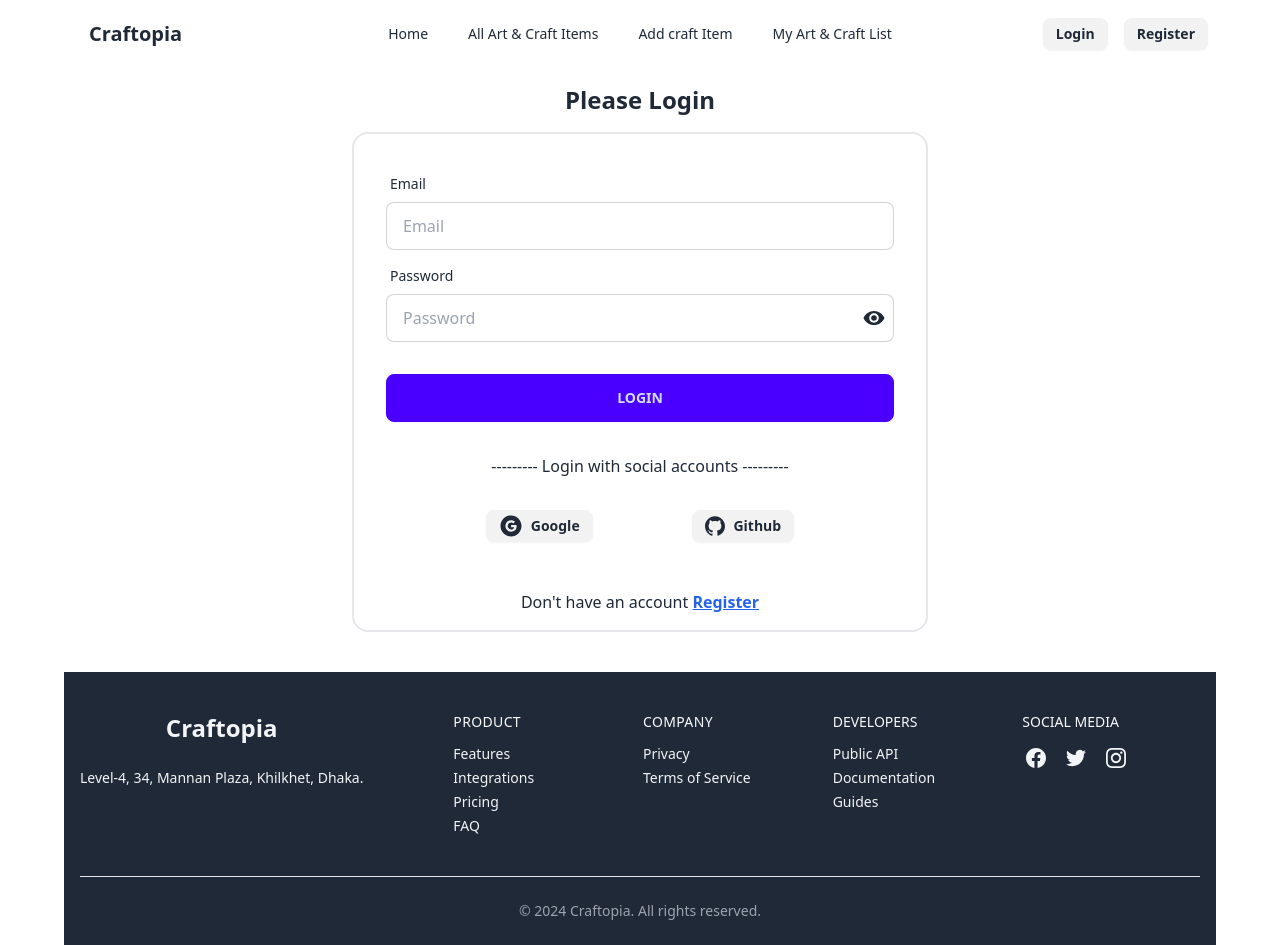
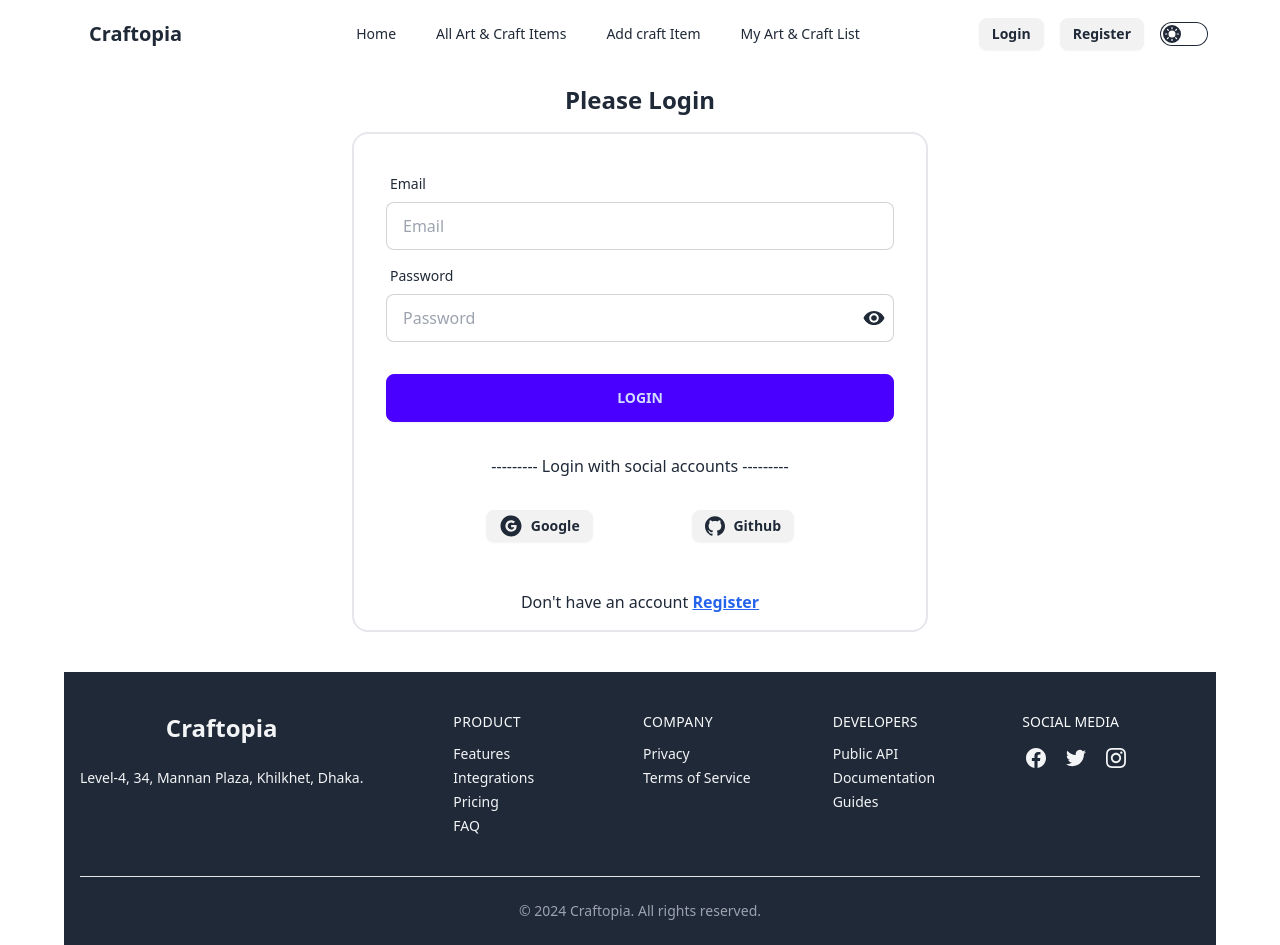
Before and after one commit to HasnatShahriar/craftopia, a React (Vite) app: page /login in a window 1280 px wide. Built offline with nearby package versions, Linux system fonts and the light colour scheme; no server answers.

Commit message:
added the functionality of dark & ligth theme

```diff
--- a/src/pages/shared/Navbar.css
+++ b/src/pages/shared/Navbar.css
@@ -1,5 +1,5 @@
 #sidebar a.active {
-  color: rgb(53, 35, 2);
+  color: rgb(108, 108, 224);
   border: 2px solid blue;
   font-weight: 700;
   background-color: transparent;
--- a/src/pages/shared/Navbar.jsx
+++ b/src/pages/shared/Navbar.jsx
@@ -1,5 +1,185 @@
 
-import { useContext } from "react";
+// import { useContext } from "react";
+// import { Link, NavLink } from "react-router-dom";
+// import { AuthContext } from "../../providers/AuthProvider";
+// import { Tooltip } from "react-tooltip";
+// import './Navbar.css'
+
+
+// const Navbar = () => {
+
+//   const { user, logOut } = useContext(AuthContext)
+
+//   const navLinks = <div id="sidebar" className="flex flex-col md:flex-row lg:flex-row gap-2">
+//     <li><NavLink to='/' activeClassName="text-green-500 font-bold border-green-500 border-2 py-2">Home</NavLink></li>
+//     <li><NavLink to='/allArt'>All Art & Craft Items</NavLink></li>
+//     <li><NavLink to='/addCraft'>Add craft Item</NavLink></li>
+//     <li><NavLink to='/myArt'>My Art & Craft List</NavLink></li>
+
+//   </div>
+
+//   const handelLogOut = () => {
+//     logOut()
+//       .then(() => {
+//         console.log("User Logged Out Successfully");
+//       })
+//       .catch(error => {
+//         console.error(error)
+//       })
+//   }
+
+//   return (
+//     <div className="navbar bg-base-100">
+//       <div className="navbar-start">
+//         <div className="dropdown">
+//           <div tabIndex={0} role="button" className="btn btn-ghost lg:hidden">
+//             <svg xmlns="http://www.w3.org/2000/svg" className="h-5 w-5" fill="none" viewBox="0 0 24 24" stroke="currentColor"><path strokeLinecap="round" strokeLinejoin="round" strokeWidth="2" d="M4 6h16M4 12h8m-8 6h16" /></svg>
+//           </div>
+//           <ul tabIndex={0} className="menu menu-sm dropdown-content mt-3 z-[1] p-2 shadow bg-base-100 rounded-box w-52">
+//             {navLinks}
+//           </ul>
+//         </div>
+//         <a className="btn btn-ghost text-xl">Craftopia</a>
+//       </div>
+//       <div className="navbar-center hidden lg:flex">
+//         <ul className="menu menu-horizontal px-1">
+//           {navLinks}
+//         </ul>
+//       </div>
+//       <div className="navbar-end">
+//         {
+//           user ? <div className="flex">
+//             <span ><img className="w-10 h-10 border-2 border-green-600 rounded-full" data-tooltip-id="userTooltip" src={user.photoURL} alt="" data-tip={user.displayName} />
+//             </span>
+//             <a onClick={handelLogOut} className="btn btn-sm ml-6" href="">Log Out</a>
+//           </div> :
+//            <>
+//             <Link to='/login'><button className="btn btn-sm">Login</button></Link>
+//             <Link to='/register'><button className="btn btn-sm ml-4">Register</button></Link>
+//            </>
+//         }
+//       </div>
+//       <Tooltip id="userTooltip" place="bottom">
+//         <span className="text-gray-700 bg-white p-2">
+//           {user ? user.displayName : ""}
+//         </span>
+
+//       </Tooltip>
+//     </div>
+//   );
+// };
+
+// export default Navbar;
+
+
+
+
+
+
+
+
+
+
+
+
+
+
+
+
+// import { useContext, useState } from "react";
+// import { Link, NavLink } from "react-router-dom";
+// import { AuthContext } from "../../providers/AuthProvider";
+// import { Tooltip } from "react-tooltip";
+// import './Navbar.css'
+
+// const Navbar = () => {
+//   const { user, logOut } = useContext(AuthContext);
+//   const [theme, setTheme] = useState("light"); // State for theme mode
+
+//   const toggleTheme = () => {
+//     const newTheme = theme === "light" ? "dark" : "light";
+//     setTheme(newTheme);
+//     document.documentElement.setAttribute("data-theme", newTheme); // Update HTML attribute to apply CSS styles
+//   };
+
+//   const navLinks = (
+//     <div id="sidebar" className="flex flex-col md:flex-row lg:flex-row gap-2">
+//       <li><NavLink to='/' activeClassName="text-green-500 font-bold border-green-500 border-2 py-2">Home</NavLink></li>
+//       <li><NavLink to='/allArt'>All Art & Craft Items</NavLink></li>
+//       <li><NavLink to='/addCraft'>Add craft Item</NavLink></li>
+//       <li><NavLink to='/myArt'>My Art & Craft List</NavLink></li>
+//     </div>
+//   );
+
+//   const handleLogOut = () => {
+//     logOut()
+//       .then(() => {
+//         console.log("User Logged Out Successfully");
+//       })
+//       .catch(error => {
+//         console.error(error);
+//       });
+//   };
+
+//   return (
+//     <div className={`navbar bg-base-100 ${theme === "dark" ? "dark-theme" : ""}`}>
+//       <div className="navbar-start">
+//         <div className="dropdown">
+//           <div tabIndex={0} role="button" className="btn btn-ghost lg:hidden">
+//             <svg xmlns="http://www.w3.org/2000/svg" className="h-5 w-5" fill="none" viewBox="0 0 24 24" stroke="currentColor"><path strokeLinecap="round" strokeLinejoin="round" strokeWidth="2" d="M4 6h16M4 12h8m-8 6h16" /></svg>
+//           </div>
+//           <ul tabIndex={0} className="menu menu-sm dropdown-content mt-3 z-[1] p-2 shadow bg-base-100 rounded-box w-52">
+//             {navLinks}
+//           </ul>
+//         </div>
+//         <a className="btn btn-ghost text-xl">Craftopia</a>
+//       </div>
+//       <div className="navbar-center hidden lg:flex">
+//         <ul className="menu menu-horizontal px-1">
+//           {navLinks}
+//         </ul>
+//       </div>
+//       <div className="navbar-end">
+//         {user ? (
+//           <div className="flex">
+//             <span>
+//               <img className="w-10 h-10 border-2 border-green-600 rounded-full" data-tooltip-id="userTooltip" src={user.photoURL} alt="" data-tip={user.displayName} />
+//             </span>
+//             <button onClick={handleLogOut} className="btn btn-sm ml-6" href="">
+//               Log Out
+//             </button>
+//           </div>
+//         ) : (
+//           <>
+//             <Link to='/login'><button className="btn btn-sm">Login</button></Link>
+//             <Link to='/register'><button className="btn btn-sm ml-4">Register</button></Link>
+//           </>
+//         )}
+//       </div>
+//       <Tooltip id="userTooltip" place="bottom">
+//         <span className="text-gray-700 bg-white p-2">
+//           {user ? user.displayName : ""}
+//         </span>
+//       </Tooltip>
+//       {/* Theme toggle button */}
+//       <div className="theme-toggle">
+//         <button onClick={toggleTheme} className="btn btn-ghost btn-sm ml-4">
+//           {theme === "light" ? "Dark Mode" : "Light Mode"}
+//         </button>
+//       </div>
+//     </div>
+//   );
+// };
+
+// export default Navbar;
+
+
+
+
+
+
+
+import { useContext, useEffect, useState } from "react";
 import { Link, NavLink } from "react-router-dom";
 import { AuthContext } from "../../providers/AuthProvider";
 import { Tooltip } from "react-tooltip";
@@ -8,15 +188,32 @@
 
 const Navbar = () => {
 
-  const { user, logOut } = useContext(AuthContext)
+  const { user, logOut } = useContext(AuthContext);
+  const [theme, setTheme] = useState('light');
 
   const navLinks = <div id="sidebar" className="flex flex-col md:flex-row lg:flex-row gap-2">
     <li><NavLink to='/' activeClassName="text-green-500 font-bold border-green-500 border-2 py-2">Home</NavLink></li>
     <li><NavLink to='/allArt'>All Art & Craft Items</NavLink></li>
     <li><NavLink to='/addCraft'>Add craft Item</NavLink></li>
     <li><NavLink to='/myArt'>My Art & Craft List</NavLink></li>
+  </div>
 
-  </div>
+
+  useEffect(() => {
+    localStorage.setItem('theme', theme)
+    const localTheme = localStorage.getItem('theme')
+    document.querySelector('html').setAttribute('data-theme', localTheme)
+  }, [theme])
+
+  const handleToggle = (e) => {
+    if (e.target.checked) {
+      setTheme('dark')
+    }
+    else {
+      setTheme('light')
+    }
+  }
+
 
   const handelLogOut = () => {
     logOut()
@@ -53,10 +250,10 @@
             </span>
             <a onClick={handelLogOut} className="btn btn-sm ml-6" href="">Log Out</a>
           </div> :
-           <>
-            <Link to='/login'><button className="btn btn-sm">Login</button></Link>
-            <Link to='/register'><button className="btn btn-sm ml-4">Register</button></Link>
-           </>
+            <>
+              <Link to='/login'><button className="btn btn-sm">Login</button></Link>
+              <Link to='/register'><button className="btn btn-sm ml-4">Register</button></Link>
+            </>
         }
       </div>
       <Tooltip id="userTooltip" place="bottom">
@@ -65,6 +262,17 @@
         </span>
 
       </Tooltip>
+
+
+      <label className="cursor-pointer grid place-items-center ml-4">
+        <input onChange={handleToggle} type="checkbox" value="synthwave" className="toggle theme-controller bg-base-content row-start-1 col-start-1 col-span-2" />
+        <svg className="col-start-1 row-start-1 stroke-base-100 fill-base-100" xmlns="http://www.w3.org/2000/svg" width="14" height="14" viewBox="0 0 24 24" fill="none" stroke="currentColor" strokeWidth="2" strokeLinecap="round" strokeLinejoin="round"><circle cx="12" cy="12" r="5" /><path d="M12 1v2M12 21v2M4.2 4.2l1.4 1.4M18.4 18.4l1.4 1.4M1 12h2M21 12h2M4.2 19.8l1.4-1.4M18.4 5.6l1.4-1.4" /></svg>
+        <svg className="col-start-2 row-start-1 stroke-base-100 fill-base-100" xmlns="http://www.w3.org/2000/svg" width="14" height="14" viewBox="0 0 24 24" fill="none" stroke="currentColor" strokeWidth="2" strokeLinecap="round" strokeLinejoin="round"><path d="M21 12.79A9 9 0 1 1 11.21 3 7 7 0 0 0 21 12.79z"></path></svg>
+      </label>
+
+
+
+
     </div>
   );
 };
--- a/tailwind.config.js
+++ b/tailwind.config.js
@@ -8,4 +8,7 @@
     extend: {},
   },
   plugins: [require("daisyui")],
+  daisyui: {
+    themes: ["light", "dark"],
+  },
 }
```
